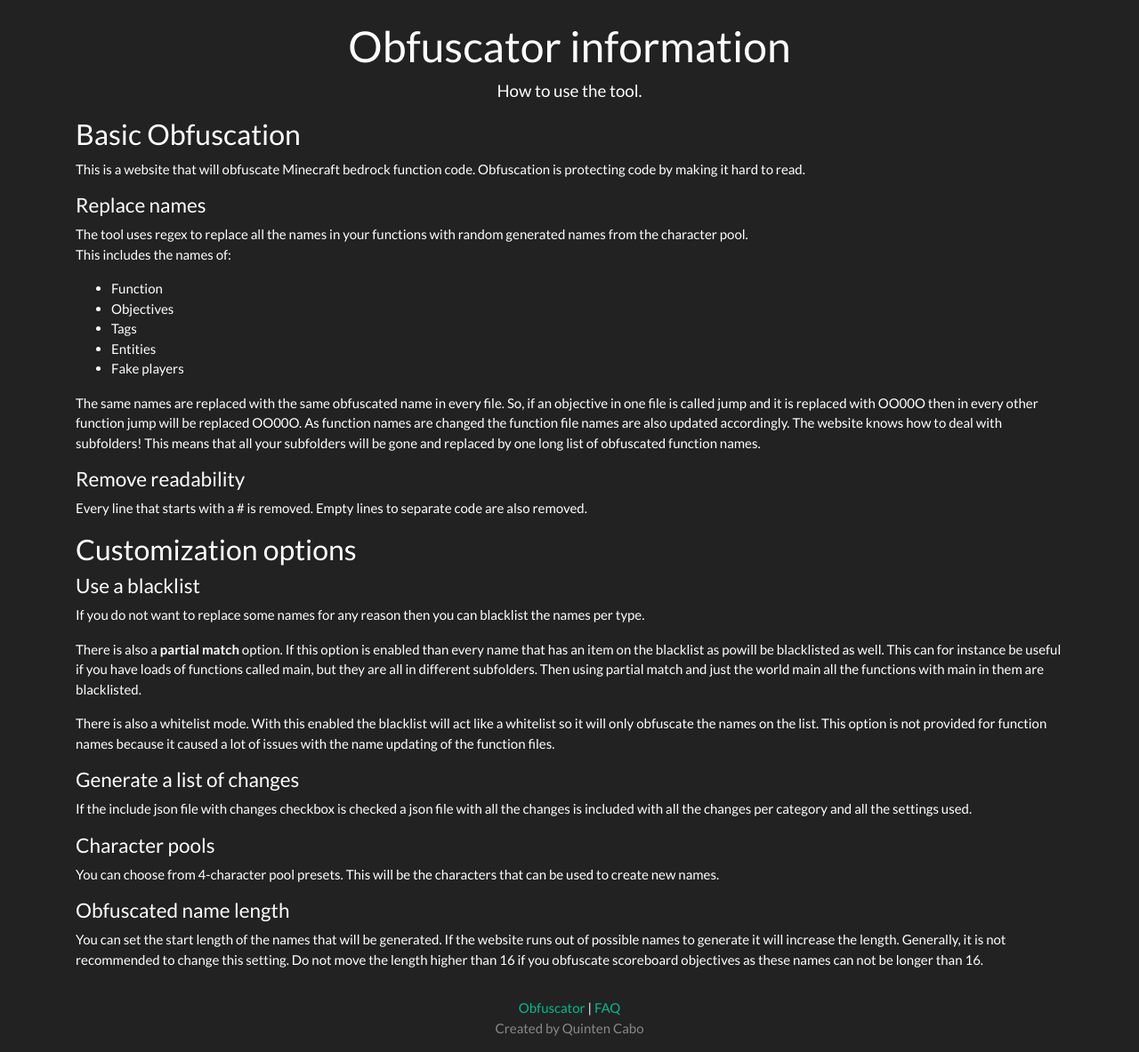
After one commit to tintin10q/MC-obfuscator-bedrock-flask, a Flask app: page /information in a window 1280 px wide. The commit adds this page. Shown: the whole page at 89% size. Run offline with Flask 2, Linux system fonts and the light colour scheme; some libraries are stand-ins or nearby versions.

Commit message:
Added faq page and information page

```diff
--- /dev/null
+++ b/web/blueprints/information.py
@@ -0,0 +1,8 @@
+from flask import Blueprint, render_template, request, redirect, flash
+
+information_blueprint = Blueprint('information', __name__)
+
+
+@information_blueprint.route("/information", methods=["GET"])
+def information_get():
+    return render_template("information.html")
--- /dev/null
+++ b/web/templates/information.html
@@ -0,0 +1,103 @@
+<!doctype html>
+<html lang="en">
+<head>
+    <!-- Required meta tags -->
+    <meta charset="utf-8">
+    <meta content="width=device-width, initial-scale=1, shrink-to-fit=no" name="viewport">
+    <meta content="A tool for obfuscating minecraft bedrock command code." name="description"/>
+    <meta content="obfuscation, minecraft, code, bedrock, tool" name="keywords">
+    <meta content="Quinten Cabo" name="author">
+    <link href='{{url_for("static", filename="favicon.ico")}}' rel='icon' sizes="16x16" type='image/x-icon'/>
+
+    <!-- Bootstrap CSS -->
+    <link href='{{url_for("static", filename="css/bootstrap_dark.css")}}' rel="stylesheet">
+    <title>Minecraft code obfuscator</title>
+
+    <link href="https://maxcdn.bootstrapcdn.com/font-awesome/4.7.0/css/font-awesome.min.css" rel="stylesheet">
+    <script src="https://ajax.googleapis.com/ajax/libs/jquery/3.3.1/jquery.min.js"></script>
+    <script src="https://cdnjs.cloudflare.com/ajax/libs/popper.js/1.14.7/umd/popper.min.js"></script>
+    <script src="https://stackpath.bootstrapcdn.com/bootstrap/4.3.1/js/bootstrap.min.js"></script>
+    <script async data-ad-client="ca-pub-9825615766394229"
+            src="https://pagead2.googlesyndication.com/pagead/js/adsbygoogle.js"></script>
+</head>
+<body>
+<br>
+<header>
+    <div class="container text-center">
+        <div class="col-md-12">
+            <h1>Obfuscator information</h1>
+            <p class="lead">How to use the tool.</p>
+        </div>
+        {% with messages = get_flashed_messages(with_categories=true) %}
+        {% for category, message in messages %}
+
+        <div class="alert alert-dismissible fade show alert-{{ category }}"> {{ message }}
+            <button class="close" data-dismiss="alert" type="button">&times;</button>
+        </div>
+        {% endfor %}
+        {% endwith %}
+
+    </div>
+</header>
+<main>
+
+    <div class="container">
+        <h3>Basic Obfuscation</h3>
+        <p>This is a website that will obfuscate Minecraft bedrock function code. Obfuscation is protecting code by
+            making it hard to read.</p>
+
+        <div data-offset="0" data-spy="scroll" data-target="#navbar-example3">
+            <h4 id="item-1">Replace names</h4>
+            <p>The tool uses regex to replace all the names in your functions with random generated names from the
+                character pool. <br>This includes the names of:</p>
+            <ul>
+                <li>Function</li>
+                <li>Objectives</li>
+                <li>Tags</li>
+                <li>Entities</li>
+                <li>Fake players</li>
+            </ul>
+            <p>The same names are replaced with the same obfuscated name in every file. So, if an objective in one file
+                is called jump and it is replaced with OO00O then in every other function jump will be replaced OO00O.
+                As function names are changed the function file names are also updated accordingly. The website knows
+                how to deal with subfolders! This means that all your subfolders will be gone and replaced by one long
+                list of obfuscated function names. </p>
+            <h4>Remove readability</h4>
+            <p>Every line that starts with a # is removed. Empty lines to separate code are also removed.</p>
+            <h3>Customization options</h3>
+            <h4>Use a blacklist</h4>
+            <p>If you do not want to replace some names for any reason then you can blacklist the names per type. </p>
+            <p>There is also a <b>partial match</b> option. If this option is enabled than every name that has an item
+                on the blacklist as powill be blacklisted as well. This can for instance be useful if you have loads of
+                functions called main, but they are all in different subfolders. Then using partial match and just the
+                world main all the functions with main in them are blacklisted. </p>
+            <p>There is also a whitelist mode. With this enabled the blacklist will act like a whitelist so it will only
+                obfuscate the names on the list. This option is not provided for function names because it caused a lot
+                of issues with the name updating of the function files.</p>
+
+            <h4>Generate a list of changes</h4>
+            <p>If the include json file with changes checkbox is checked a json file with all the changes is included
+                with all the changes per category and all the settings used. </p>
+
+            <h4>Character pools</h4>
+            <p>You can choose from 4-character pool presets. This will be the characters that can be used to create new
+                names.</p>
+            <h4>Obfuscated name length</h4>
+            <p>You can set the start length of the names that will be generated. If the website runs out of possible
+                names to generate it will increase the length. Generally, it is not recommended to change this setting.
+                Do not move the length higher than 16 if you obfuscate scoreboard objectives as these names can not be
+                longer than 16.</p>
+        </div>
+
+    </div>
+</main>
+
+<footer class="footer  text-center py-3">
+    <span><a href="/">Obfuscator</a> | <a href="/faq">FAQ </a> </span>
+    <br>
+    <span class="text-muted">Created by Quinten Cabo</span>
+</footer>
+
+
+</body>
+</html>
```
Also changed, not shown: mc_obfuscator.py (+7 -2 lines), web/blueprints/faq.py (added, +8 -0 lines), web/blueprints/tool.py (+7 -5 lines), web/templates/faq.html (added, +123 -0 lines), web/templates/tool.html (+63 -54 lines).
